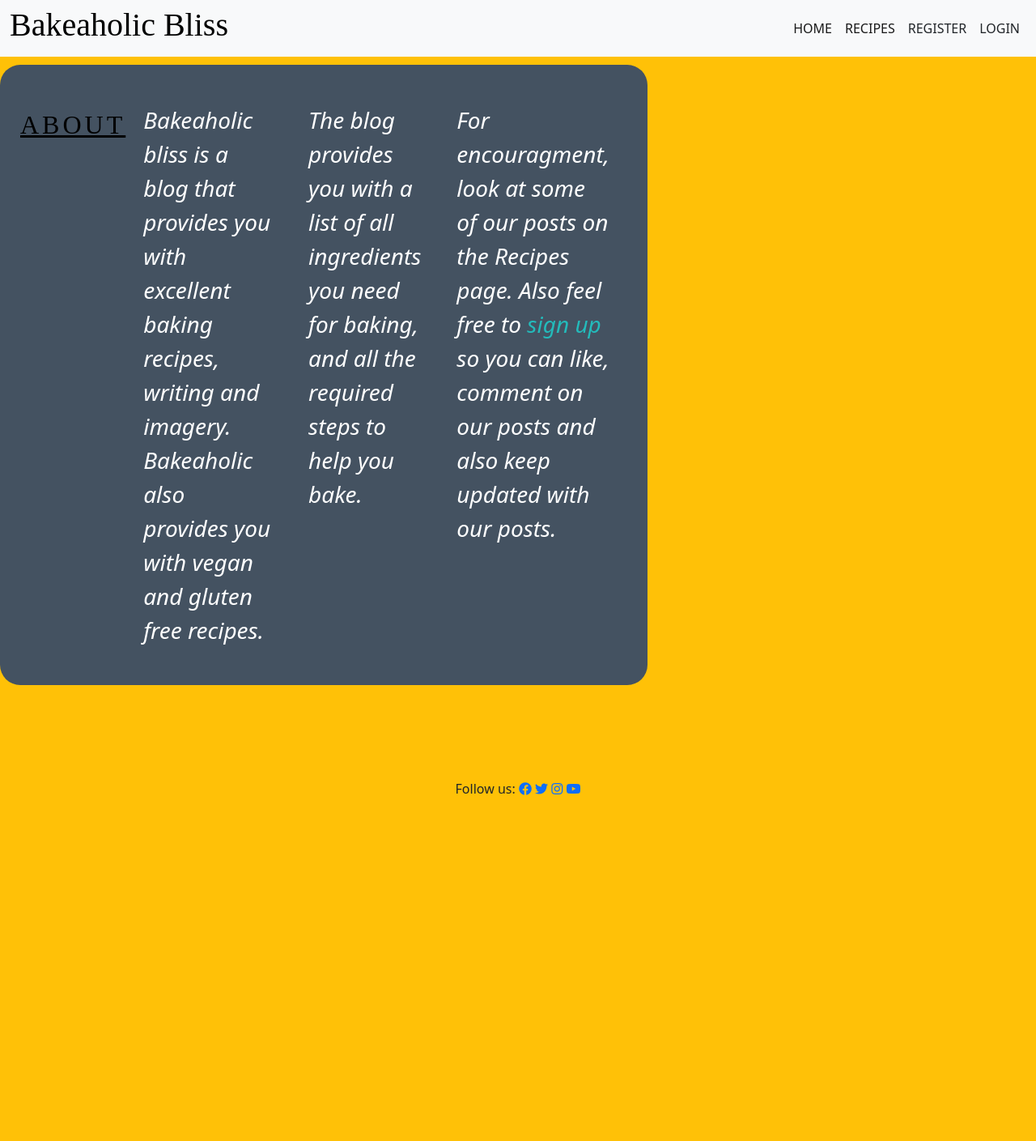
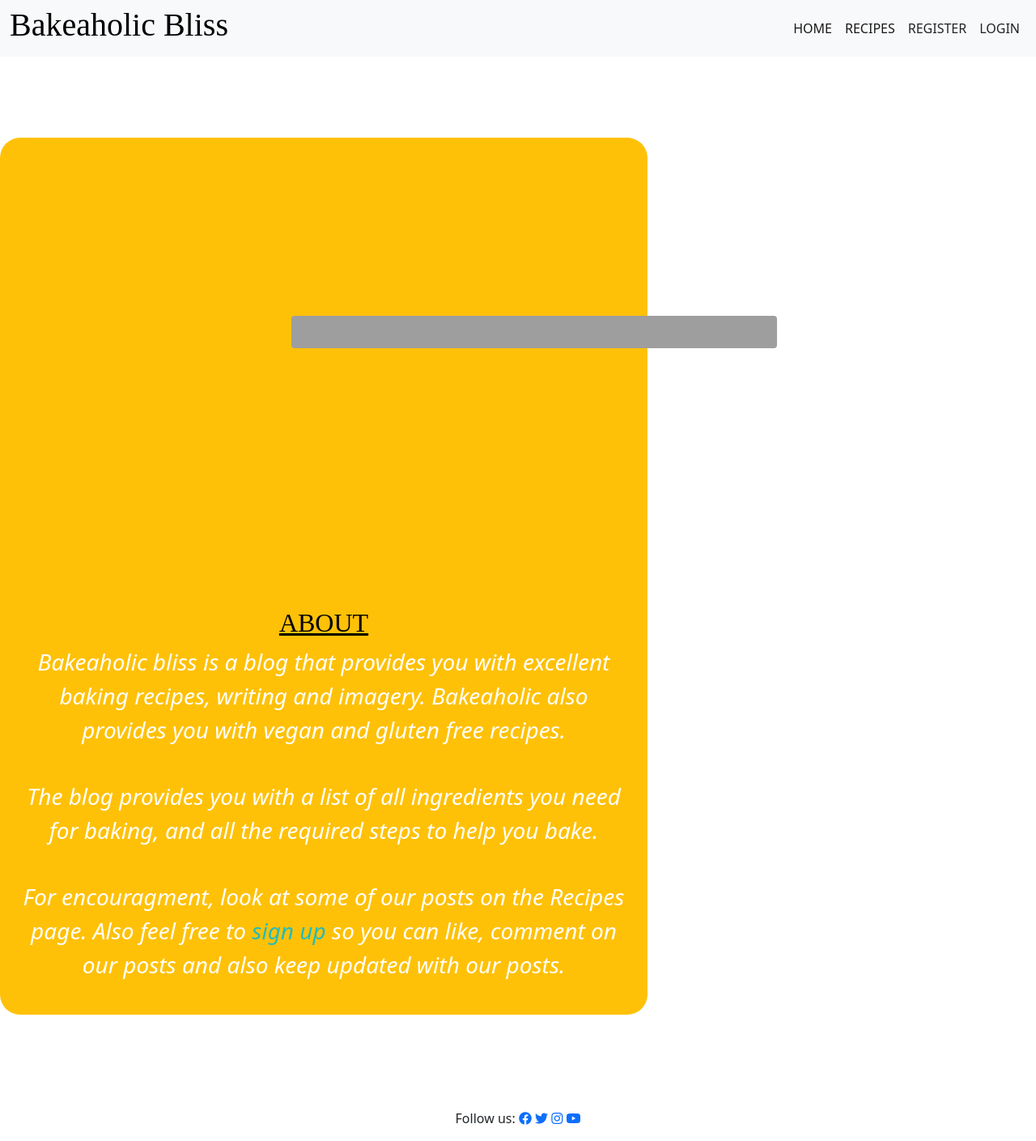
Before and after one commit to Code-Institute-Submissions/Divine-97-Django-Project-_MayResub, a Django app: page /home/ in a window 1280 px wide. Shown: the whole page at 81% size. Before the commit the page ends 982 px from the top, so only its background shows below. Run offline with Django 3.2, Linux system fonts and the light colour scheme; grey boxes are pictures that could not be loaded.

Commit message:
correct errors

```diff
--- a/static/css/style.css
+++ b/static/css/style.css
@@ -1,6 +1,3 @@
-body {
-    background-color: #fff;
-}
 
 .brand {
     font-family: Lato, sans-serif;
@@ -15,30 +12,14 @@ h1, h2, h5 {
     color: #000;
 }
 
-.about-us{
-    display: inline flex;
-}
-
 img {
-    margin: 20px
-}
-
-.about-title{
-    text-align: center;
-    margin-top: 30px;
-    letter-spacing: 4px;
-}
-
-.about-text {
-    margin: 22px
+    margin: 25%;
+    height: 40px;
 }
 
 .navbar {
     min-height: 70px;
 }
-
-
-
 
 .navbar-nav .nav-link {
     text-transform: uppercase;
@@ -56,9 +37,6 @@ img {
     font-weight: 300;
 }
 
-.main-bg {
-    background-color: #ffc107;
-}
 
 .card {
     border: none;
@@ -177,7 +155,7 @@ img {
     border: none;
 }
 
-#register-page, #login-page, #about-page{
+#register-page, #login-page {
     background-color: #445261;
     color: #fff;
     border-radius: 25px;
@@ -189,12 +167,12 @@ img {
 }
 
 #about-page {
-    background-color:
+    background-color: ;
     color: #fff;
     border-radius: 25px;
     width: 800px;
     max-width: 80%;
     padding: 25px;
-    margin-top: 10px;
+    margin-top: 100px;
     margin-bottom: 100px;
 }
--- a/templates/about.html
+++ b/templates/about.html
@@ -1,8 +1,10 @@
 {% extends "base.html" %}
 
 {% block content %}
-
-<div id="about-page" class="about-us ">
+<div>
+  <img src="https://res.cloudinary.com/dpm3pthvb/image/upload/v1643829686/stockings_lzd2hl.jpg" class="rounded float-end" width="600px" height="500px" alt="image of baking stockings">
+</div>
+<div id="about-page" class="about-us bg-warning text-center">
       <h5 class="about-title fs-2 text-center text-decoration-underline">ABOUT</h5>
       <p class="about-text fs-3 fst-italic">Bakeaholic bliss is a blog that provides you with excellent baking recipes, writing and imagery.
         Bakeaholic also provides you with vegan and gluten free recipes.</p>
--- a/templates/base.html
+++ b/templates/base.html
@@ -8,7 +8,8 @@
     <meta http-equiv="X-UA-Compatible" content="IE=edge">
     <meta name="viewport" content="width=device-width, initial-scale=1.0">
     <meta name="description" content="cake recipes">
-    <title>Bakeaholic Bliss</title>
+    <meta name="keywords" content="Bakeaholic, recipes">
+    <meta name="author" content="Divine">
 
     <link rel="preconnect" href="https://fonts.gstatic.com">
     <link href="https://fonts.googleapis.com/css2?family=Roboto:wght@300&display=swap" rel="stylesheet">
@@ -21,6 +22,7 @@
         integrity="sha384-gtEjrD/SeCtmISkJkNUaaKMoLD0//ElJ19smozuHV6z3Iehds+3Ulb9Bn9Plx0x4" crossorigin="anonymous">
     </script>
     <link rel="stylesheet" href="{% static 'css/style.css' %}">
+    <title>Bakeaholic Bliss</title>
 
 </head>
 
```
